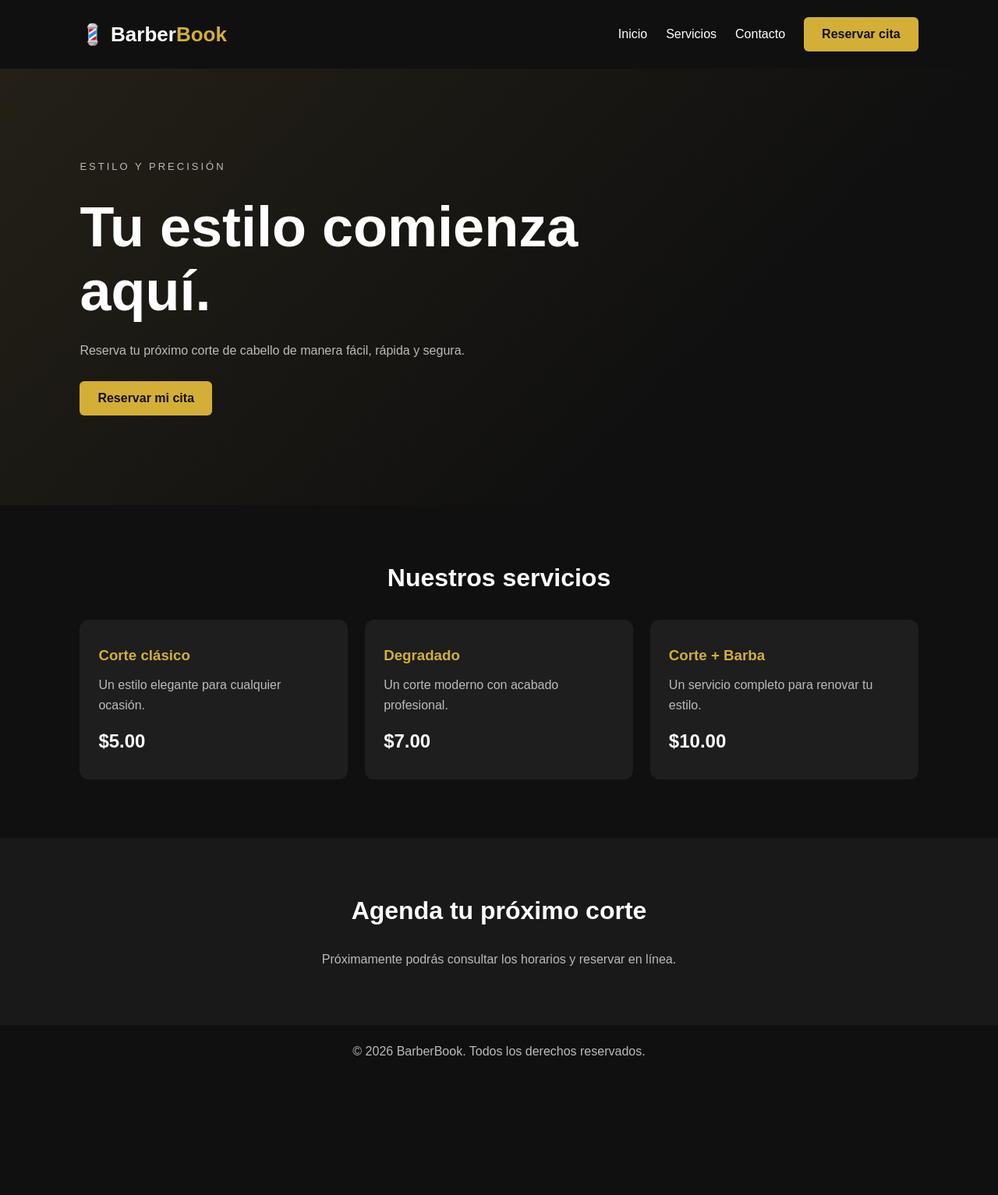
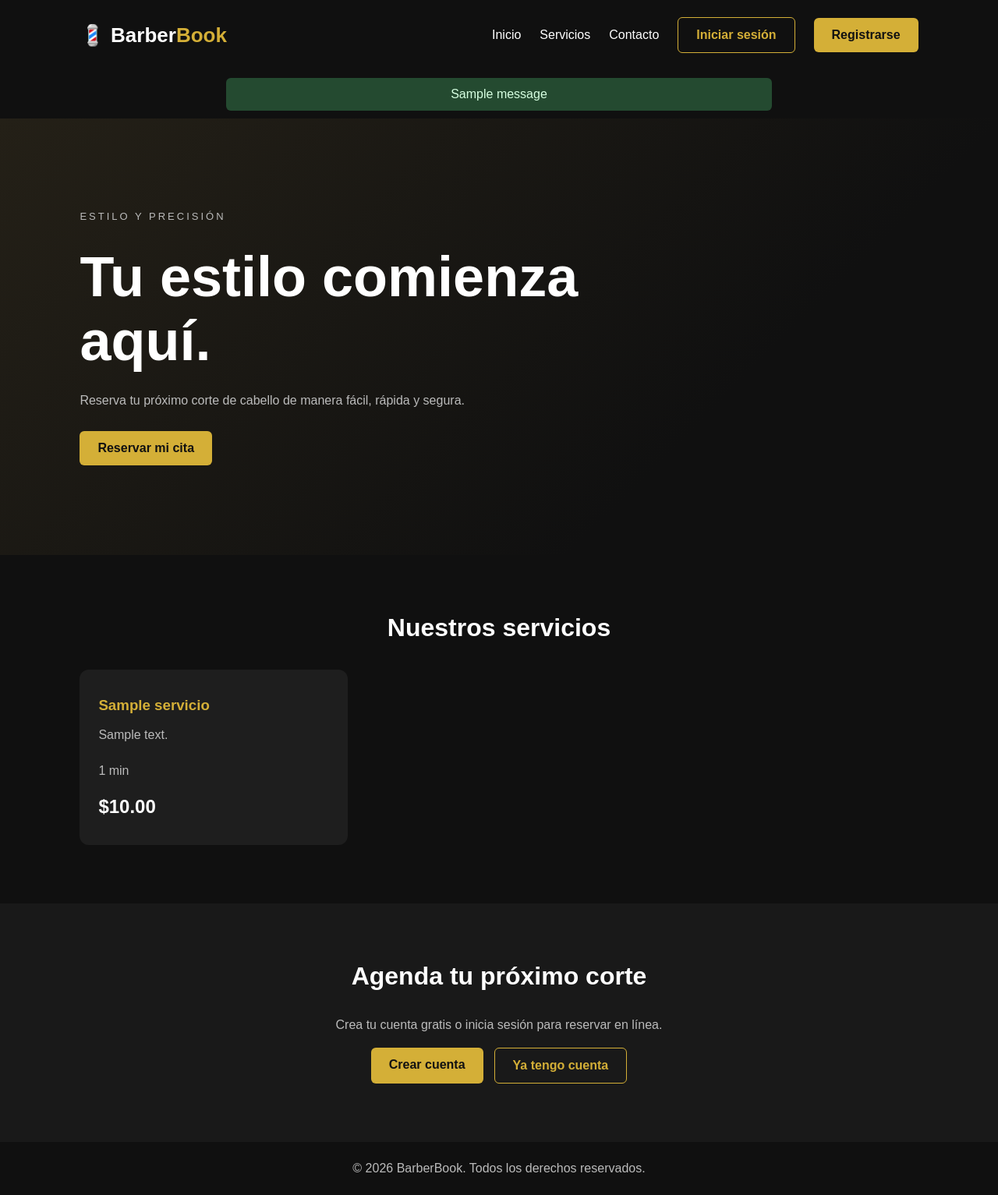
Before and after one commit to JorgeMendoza14/BarberBook, a Flask app: page / in a window 1280 px wide. Shown: the whole page at 78% size. Before the commit the page ends 1354 px from the top, so only its background shows below. Run offline with Flask 3, Linux system fonts and the light colour scheme; tables that the repository leaves empty hold one stand-in row (values such as "Sample post"); one stand-in notice (Sample message) is shown; some libraries are stand-ins or nearby versions.

Commit message:
v0.0.7 - Portada con inicio de sesion y registro
- Botones de iniciar sesion, registrarse, mi panel y cerrar sesion
- "Reservar mi cita" lleva al login o al panel segun la sesion
- Servicios de la portada leidos desde la base de datos
- Enlace para volver al inicio en login y registro
- SET NAMES utf8mb4 en los datos de prueba para los acentos

Co-Authored-By: Claude Opus 5.5 <noreply@anthropic.com>
Claude-Session: https://claude.ai/code/session_01Yad9kevzp8vj8ysinZtrtt

```diff
--- a/app.py
+++ b/app.py
@@ -284,7 +284,32 @@ def validar_datos_cita(cursor, formulario, id_cita_actual=None):
 # Pagina principal
 @app.route("/")
 def inicio():
-    return render_template("index.html")
+    servicios = []
+    conexion = None
+    cursor = None
+
+    # Los servicios de la portada se leen de la base de datos
+    try:
+        conexion = obtener_conexion()
+        cursor = conexion.cursor(dictionary=True)
+        cursor.execute(
+            """
+            SELECT nombre, descripcion, precio, duracion_minutos
+            FROM servicios
+            WHERE activo = TRUE
+            ORDER BY precio
+            """
+        )
+        servicios = cursor.fetchall()
+    except Exception:
+        app.logger.exception("Error al cargar los servicios de la portada")
+    finally:
+        if cursor:
+            cursor.close()
+        if conexion and conexion.is_connected():
+            conexion.close()
+
+    return render_template("index.html", servicios=servicios)
 
 
 # Registro de clientes
--- a/database/datos_prueba.sql
+++ b/database/datos_prueba.sql
@@ -8,6 +8,7 @@
 -- (El administrador se crea con: python crear_admin.py)
 -- ============================================================
 
+SET NAMES utf8mb4;
 USE barberbook;
 
 SET @clave = 'scrypt:32768:8:1$qZGIA1Q1gBQ9C5ze$1348af5698222b1f12de47151dbf657ba2e299d8f1d6d6bc1e70370fd42fb460d38ccdf87ab130595eb0c04d86b11ac988739f11d69567dfd626d9cc0a2b4b79';
--- a/static/css/style.css
+++ b/static/css/style.css
@@ -57,6 +57,46 @@ body {
     border-radius: 6px;
     font-weight: bold;
     text-decoration: none;
+}
+
+.btn-outline {
+    background: transparent;
+    color: var(--dorado) !important;
+    border: 1px solid var(--dorado);
+    cursor: pointer;
+    font: inherit;
+    font-weight: bold;
+}
+
+button.btn {
+    border: 1px solid var(--dorado);
+    cursor: pointer;
+    font: inherit;
+    font-weight: bold;
+}
+
+.nav-form {
+    margin: 0;
+}
+
+.reservar-acciones {
+    display: flex;
+    justify-content: center;
+    flex-wrap: wrap;
+    gap: 14px;
+    margin-top: 20px;
+}
+
+.mensaje-portada {
+    max-width: 700px;
+    margin: 10px auto;
+    text-align: center;
+}
+
+.volver-inicio {
+    display: inline-block;
+    margin-bottom: 16px;
+    font-size: 14px;
 }
 
 .hero {
--- a/templates/index.html
+++ b/templates/index.html
@@ -1,4 +1,3 @@
-
 <!DOCTYPE html>
 <html lang="es">
 <head>
@@ -9,20 +8,44 @@
 </head>
 <body>
 
+    {# A donde lleva el boton "Reservar" segun quien este conectado #}
+    {% if session.get('rol') == 'cliente' %}
+        {% set url_panel = url_for('panel_cliente') %}
+    {% elif session.get('rol') in ('barbero', 'administrador') %}
+        {% set url_panel = url_for('panel_barbero') %}
+    {% else %}
+        {% set url_panel = url_for('login') %}
+    {% endif %}
+
     <header>
         <nav class="navbar">
-            <a href="/" class="logo">💈 Barber<span>Book</span></a>
+            <a href="{{ url_for('inicio') }}" class="logo">💈 Barber<span>Book</span></a>
 
             <div class="nav-links">
-                <a href="/">Inicio</a>
+                <a href="{{ url_for('inicio') }}">Inicio</a>
                 <a href="#servicios">Servicios</a>
                 <a href="#contacto">Contacto</a>
-                <a href="#reservar" class="btn">Reservar cita</a>
+                {% if session.get('id_usuario') %}
+                    <a href="{{ url_panel }}" class="btn">Mi panel</a>
+                    <form action="{{ url_for('logout') }}" method="POST" class="nav-form">
+                        <input type="hidden" name="csrf_token" value="{{ csrf_token() }}">
+                        <button type="submit" class="btn btn-outline">Cerrar sesión</button>
+                    </form>
+                {% else %}
+                    <a href="{{ url_for('login') }}" class="btn btn-outline">Iniciar sesión</a>
+                    <a href="{{ url_for('registro') }}" class="btn">Registrarse</a>
+                {% endif %}
             </div>
         </nav>
     </header>
 
     <main>
+        {% with mensajes = get_flashed_messages(with_categories=true) %}
+            {% for categoria, mensaje in mensajes %}
+                <p class="mensaje {{ categoria }} mensaje-portada">{{ mensaje }}</p>
+            {% endfor %}
+        {% endwith %}
+
         <section class="hero">
             <div class="hero-content">
                 <p class="etiqueta">ESTILO Y PRECISIÓN</p>
@@ -31,7 +54,7 @@
                     Reserva tu próximo corte de cabello
                     de manera fácil, rápida y segura.
                 </p>
-                <a href="#reservar" class="btn">Reservar mi cita</a>
+                <a href="{{ url_panel }}" class="btn">Reservar mi cita</a>
             </div>
         </section>
 
@@ -39,29 +62,31 @@
             <h2>Nuestros servicios</h2>
 
             <div class="servicios-grid">
-                <article class="servicio">
-                    <h3>Corte clásico</h3>
-                    <p>Un estilo elegante para cualquier ocasión.</p>
-                    <strong>$5.00</strong>
-                </article>
-
-                <article class="servicio">
-                    <h3>Degradado</h3>
-                    <p>Un corte moderno con acabado profesional.</p>
-                    <strong>$7.00</strong>
-                </article>
-
-                <article class="servicio">
-                    <h3>Corte + Barba</h3>
-                    <p>Un servicio completo para renovar tu estilo.</p>
-                    <strong>$10.00</strong>
-                </article>
+                {% for servicio in servicios %}
+                    <article class="servicio">
+                        <h3>{{ servicio.nombre }}</h3>
+                        <p>{{ servicio.descripcion or 'Servicio profesional de barbería.' }}</p>
+                        <p>{{ servicio.duracion_minutos }} min</p>
+                        <strong>${{ '%.2f'|format(servicio.precio) }}</strong>
+                    </article>
+                {% else %}
+                    <p>Pronto publicaremos nuestros servicios.</p>
+                {% endfor %}
             </div>
         </section>
 
         <section id="reservar" class="reservar">
             <h2>Agenda tu próximo corte</h2>
-            <p>Próximamente podrás consultar los horarios y reservar en línea.</p>
+            {% if session.get('id_usuario') %}
+                <p>Ya iniciaste sesión, entra a tu panel para gestionar tus citas.</p>
+                <a href="{{ url_panel }}" class="btn">Ir a mi panel</a>
+            {% else %}
+                <p>Crea tu cuenta gratis o inicia sesión para reservar en línea.</p>
+                <div class="reservar-acciones">
+                    <a href="{{ url_for('registro') }}" class="btn">Crear cuenta</a>
+                    <a href="{{ url_for('login') }}" class="btn btn-outline">Ya tengo cuenta</a>
+                </div>
+            {% endif %}
         </section>
     </main>
 
--- a/templates/login.html
+++ b/templates/login.html
@@ -10,6 +10,7 @@
 <body>
     <main class="auth-container">
         <div class="auth-card">
+            <a class="volver-inicio" href="{{ url_for('inicio') }}">← Volver al inicio</a>
             <h1>Bienvenido de nuevo 💈</h1>
             <p>Inicia sesión en BarberBook</p>
 
--- a/templates/registro.html
+++ b/templates/registro.html
@@ -10,6 +10,7 @@
 <body>
     <main class="auth-container">
         <div class="auth-card">
+            <a class="volver-inicio" href="{{ url_for('inicio') }}">← Volver al inicio</a>
             <h1>Crear cuenta</h1>
             <p>Únete a BarberBook 💈</p>
 
```
